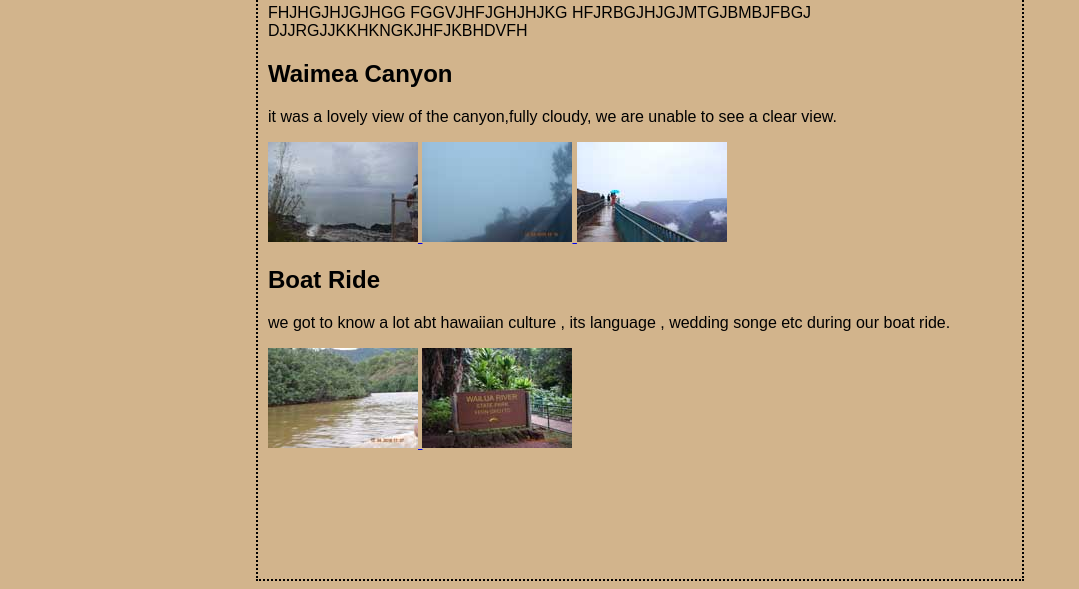
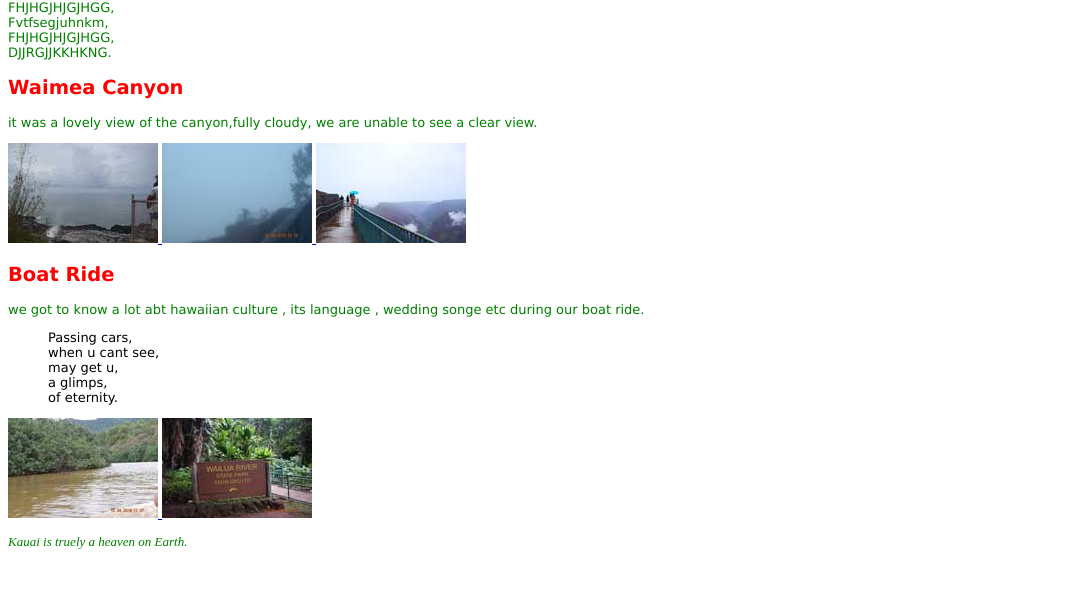
Before and after one commit to priya13august/html-try, a plain HTML site: page kauai trip.html in a window 1280 px wide. Shown: the part 211-800 px from the top of the page, without its empty margins (0-1079 px from the left). Drawn offline with Linux system fonts and the light colour scheme; a web font is replaced by a local one.

Commit message:
font test

```diff
--- a/kauai trip.html
+++ b/kauai trip.html
@@ -1,16 +1,9 @@
+<!doctype html>
 <html>
 <head>
+    <meta charset="utf-8">
 <title>Kauai Trip</title>
-<style type="text/css">
-    body {
-          background-color: #d2b48c;
-          margin-left: 20% ;
-          margin-right: 20% ;
-          border: 2px dotted black;
-          padding: 10px 10px 10px 10px;
-          font-family: sans-serif;
-          }
-    </style>
+<link type="text/css" rel="stylesheet" href="kauai.css">
     </head>
     <body>
         <p>
@@ -18,10 +11,12 @@
         </p>
     <h1>Welcome to "THE HEAVEN" Kauai:</h1>
     <P>
-    FHJHGJHJGJHGG
-    FGGVJHFJGHJHJKG
-    HFJRBGJHJGJMTGJBMBJFBGJ
-    DJJRGJJKKHKNGKJHFJKBHDVFH
+    FHJHGJHJGJHGG, <br>
+    sgfhjkkjlkjlm, <br>
+    FHJHGJHJGJHGG, <br>
+    Fvtfsegjuhnkm, <br>
+    FHJHGJHJGJHGG, <br>
+    DJJRGJJKKHKNG.
     </P>
     <h2>Waimea Canyon</h2>
     <p>
@@ -42,6 +37,13 @@
     <p>
     we got to know a lot abt hawaiian culture , its language , wedding songe etc during our boat ride.
     </p>
+        <blockquote>
+        Passing cars, <br>
+        when u cant see, <br>
+        may get u, <br>
+        a glimps, <br>
+        of eternity. <br>
+        </blockquote>
     <p>
         <a href="images/Kauai_0192.JPG">
     <img src="thumbnail/kauai_0192med.jpg" alt="hjjh,boat ride">
@@ -50,5 +52,9 @@
     <img src="thumbnail/kauai_0209med.jpg" alt="ndjh,boat ride">
         </a>
     </p>
+        <p>
+       <em>
+           Kauai is truely a heaven on Earth.</em>
+        </p>
     </body>
     </html>
--- /dev/null
+++ b/kauai.css
@@ -0,0 +1,29 @@
+@font-face
+{
+    font-family: "Emblema One";
+    src: url("http://Wickedlysmart.com/htmlcss/htmltry/kauai trip/EmblemaOne-Regular.woff"),
+    url("http://Wickedlysmart.com/htmlcss/htmltry/kauai trip/EmblemaOne-Regular.ttf");
+}
+body
+  {
+    font-family: Verdana, Geneva, Arial, sans-serif ;
+      font-size: small;
+}
+h1, h2
+{
+   color:red;
+   font-size: 150%
+   }
+   h1
+{
+    font-family: "Emblema One", sans-serif;
+    border-bottom:1px solid black ;
+}
+   p
+       {
+           color:green;
+       }
+em
+{
+    font-family: serif;
+}
```
